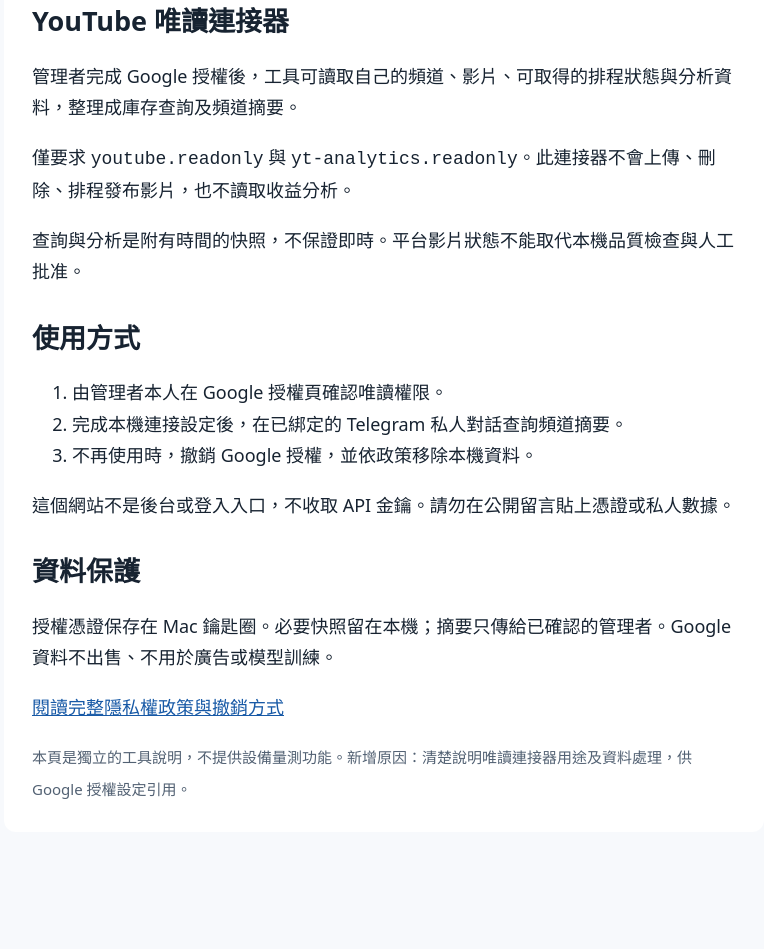
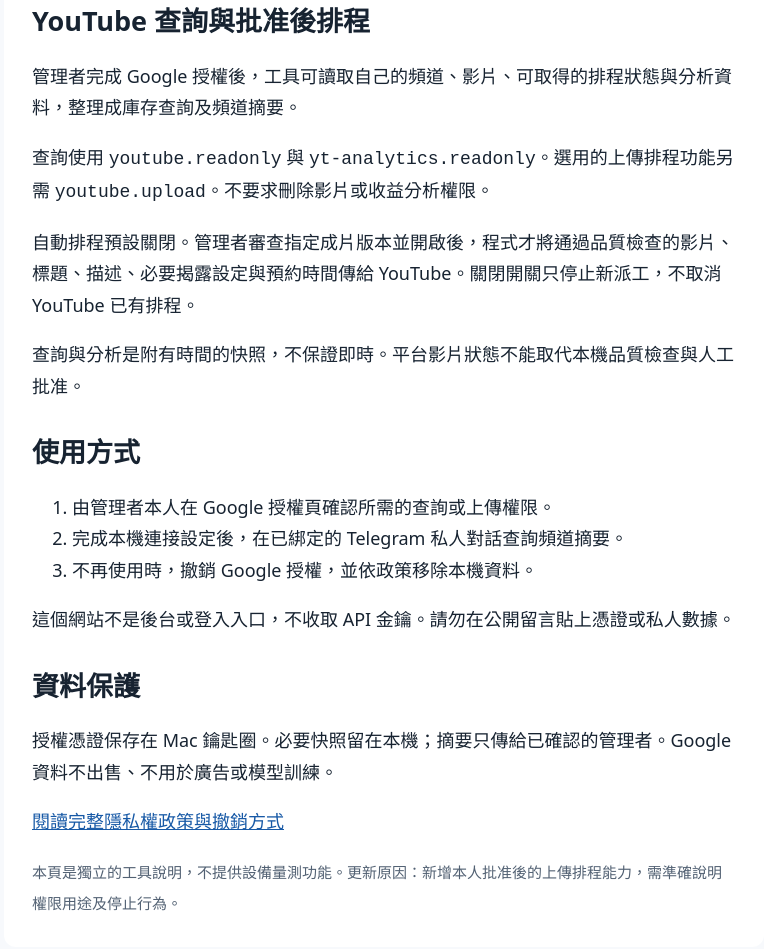
Before and after one commit to lin640826/equipment-measurement, a plain HTML site: page mortis-video-manager/index.html in a window 1280 px wide. Shown: the part 263-1212 px from the top of the page, without its empty margins (256-1020 px from the left). Before the commit the page ends 1143 px from the top, so only its background shows below. Drawn offline with Linux system fonts and the light colour scheme.

Commit message:
Clarify owner-approved YouTube upload scheduling scope

```diff
--- a/mortis-video-manager/index.html
+++ b/mortis-video-manager/index.html
@@ -2,15 +2,15 @@
 <html lang="zh-Hant"><head><meta charset="utf-8"><meta name="viewport" content="width=device-width,initial-scale=1"><title>Mortis Video Manager｜個人影片管理工具</title><style>body{max-width:760px;margin:48px auto;padding:0 22px;font:18px/1.75 system-ui,sans-serif;color:#172331;background:#f7f9fc}h1,h2{line-height:1.3}h2{margin-top:32px}a{color:#1759a6}main{background:white;padding:28px;border-radius:12px}small{color:#526173}</style></head><body><main>
 <h1>Mortis Video Manager</h1>
 <p>供管理者個人使用的影片管理工具。程式在管理者的 Mac 執行，透過私人 Telegram 機器人提供操作入口。</p>
-<h2>YouTube 唯讀連接器</h2>
+<h2>YouTube 查詢與批准後排程</h2>
 <p>管理者完成 Google 授權後，工具可讀取自己的頻道、影片、可取得的排程狀態與分析資料，整理成庫存查詢及頻道摘要。</p>
-<p>僅要求 <code>youtube.readonly</code> 與 <code>yt-analytics.readonly</code>。此連接器不會上傳、刪除、排程發布影片，也不讀取收益分析。</p>
+<p>查詢使用 <code>youtube.readonly</code> 與 <code>yt-analytics.readonly</code>。選用的上傳排程功能另需 <code>youtube.upload</code>。不要求刪除影片或收益分析權限。</p><p>自動排程預設關閉。管理者審查指定成片版本並開啟後，程式才將通過品質檢查的影片、標題、描述、必要揭露設定與預約時間傳給 YouTube。關閉開關只停止新派工，不取消 YouTube 已有排程。</p>
 <p>查詢與分析是附有時間的快照，不保證即時。平台影片狀態不能取代本機品質檢查與人工批准。</p>
 <h2>使用方式</h2>
-<ol><li>由管理者本人在 Google 授權頁確認唯讀權限。</li><li>完成本機連接設定後，在已綁定的 Telegram 私人對話查詢頻道摘要。</li><li>不再使用時，撤銷 Google 授權，並依政策移除本機資料。</li></ol>
+<ol><li>由管理者本人在 Google 授權頁確認所需的查詢或上傳權限。</li><li>完成本機連接設定後，在已綁定的 Telegram 私人對話查詢頻道摘要。</li><li>不再使用時，撤銷 Google 授權，並依政策移除本機資料。</li></ol>
 <p>這個網站不是後台或登入入口，不收取 API 金鑰。請勿在公開留言貼上憑證或私人數據。</p>
 <h2>資料保護</h2>
 <p>授權憑證保存在 Mac 鑰匙圈。必要快照留在本機；摘要只傳給已確認的管理者。Google 資料不出售、不用於廣告或模型訓練。</p>
 <p><a href="./privacy.html">閱讀完整隱私權政策與撤銷方式</a></p>
-<small>本頁是獨立的工具說明，不提供設備量測功能。新增原因：清楚說明唯讀連接器用途及資料處理，供 Google 授權設定引用。</small>
+<small>本頁是獨立的工具說明，不提供設備量測功能。更新原因：新增本人批准後的上傳排程能力，需準確說明權限用途及停止行為。</small>
 </main></body></html>
```
